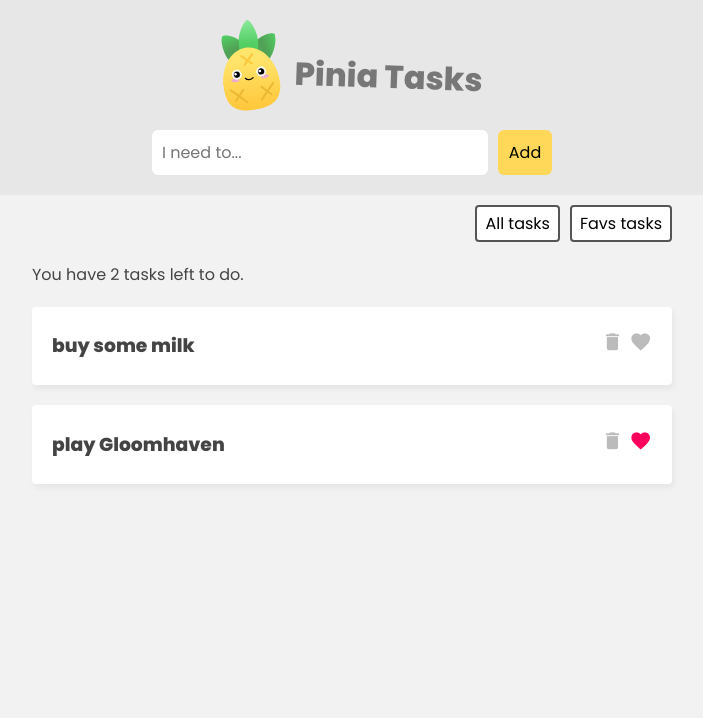
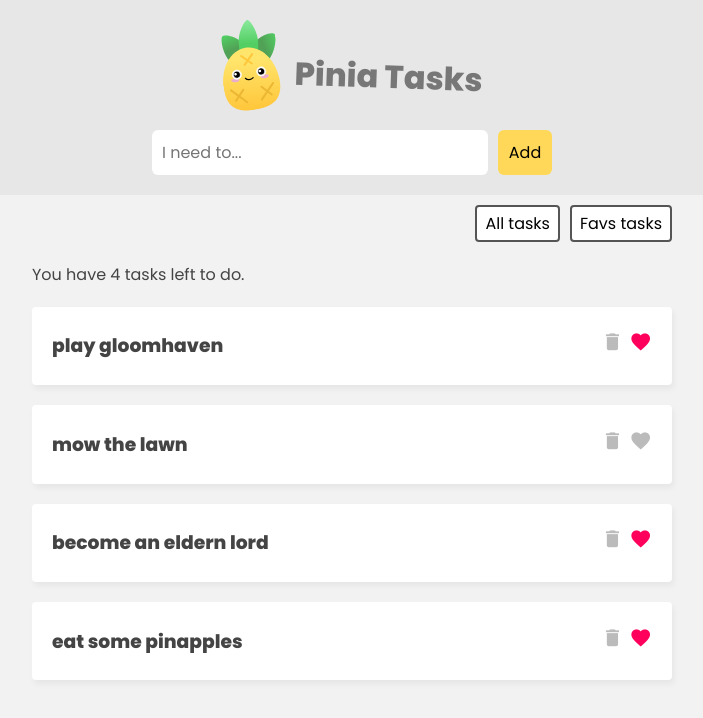
Before and after one commit to cblokkeel/pinia-tasks, a Vue app: page / in a window 1280 px wide. Shown: the top 718 px of the page, without its empty margins (288-991 px from the left). Built offline with nearby package versions, Linux system fonts and the light colour scheme; data requests are answered from the project's data file.

Commit message:
add db.json and load data with async await

```diff
--- /dev/null
+++ b/data/db.json
@@ -0,0 +1,24 @@
+{
+  "tasks": [
+    {
+      "id": 1,
+      "title": "play gloomhaven",
+      "isFav": true
+    },
+    {
+      "id": 2,
+      "title": "mow the lawn",
+      "isFav": false
+    },
+    {
+      "title": "become an eldern lord",
+      "isFav": true,
+      "id": 3
+    },
+    {
+      "title": "eat some pinapples",
+      "isFav": true,
+      "id": 4
+    }
+  ]
+}
--- a/src/App.vue
+++ b/src/App.vue
@@ -14,13 +14,17 @@
       <button @click="handleUpdateFilter('favs')">Favs tasks</button>
     </nav>
 
-    <div class='task-list' v-if="filter === 'all'">
+    <div class="loading" v-if="taskStore.isLoading">
+      Loading tasks...
+    </div>
+
+    <div class='task-list' v-if="filter === 'all' && !taskStore.isLoading">
       <p>You have {{ taskStore.getTotalCount }} tasks left to do.</p>
       <div v-for='task in taskStore.tasks' key="task.id">
         <TaskDetails :task='task' />
       </div>
     </div>
-    <div class="task-list" v-if="filter === 'favs'">
+    <div class="task-list" v-if="filter === 'favs' && !taskStore.isLoading">
       <p>You have {{ taskStore.getFavoritesTasksCount }} favs tasks to do.</p>
       <div v-for='task in taskStore.getFavoritesTasks' key="task.id">
         <TaskDetails :task='task' />
@@ -36,6 +40,7 @@
 import { useTaskStore } from './stores/TaskStore';
 
 const taskStore = useTaskStore();
+taskStore.loadTasks();
 
 const filter = ref<'all' | 'favs'>('all');
 
--- a/src/assets/main.css
+++ b/src/assets/main.css
@@ -107,3 +107,12 @@
   color: #555;
   font-size: 1em;
 }
+.loading {
+  max-width: 640px;
+  border: 1px solid #ffd859;
+  background: #ffe9a0;
+  color: #3a3a3a;
+  padding: 5px 0;
+  text-align: center;
+  margin: 30px auto;
+}
--- a/src/stores/TaskStore.ts
+++ b/src/stores/TaskStore.ts
@@ -6,12 +6,12 @@
     isFav: boolean
 };
 
+const API_URL: string = 'http://localhost:3000/tasks';
+
 export const useTaskStore = defineStore('taskStore', {
-    state: (): { tasks: Task[] } => ({
-        tasks: [
-            { id: 1, title: 'buy some milk', isFav: false },
-            { id: 2, title: 'play Gloomhaven', isFav: true }
-        ]
+    state: (): { tasks: Task[], isLoading: boolean } => ({
+        tasks: [],
+        isLoading: false
     }),
     getters: {
         getFavoritesTasks(): Task[] {
@@ -25,15 +25,43 @@
         }
     },
     actions: {
-        addTask(task: Task) {
+        async loadTasks() {
+            this.isLoading = true;
+            const response = await fetch(API_URL);
+            const data: Task[] = await response.json();
+            this.tasks = data;
+            this.isLoading = false;
+        },
+        async addTask(task: Task) {
             this.tasks.push(task);
+
+            const response: Response = await fetch(API_URL, {
+                method: 'POST',
+                body: JSON.stringify(task),
+                headers: { 'Content-Type': 'application/json' }
+            });
+
+            if (!response.ok) { console.error('error happened'); }
         },
-        deleteTask(id: number) {
+        async deleteTask(id: number) {
             this.tasks = this.tasks.filter(task => task.id !== id);
+            const response: Response = await fetch(`${API_URL}/${id}`, {
+                method: 'DELETE',
+            });
+
+            if (!response.ok) { console.error('error happened'); }
         },
-        updateFavoriteTask(id: number) {
+        async updateFavoriteTask(id: number) {
             const task = this.tasks.find(task => task.id === id);
             if (task) { task.isFav = !task.isFav; }
+
+            const response: Response = await fetch(`${API_URL}/${id}`, {
+                method: 'PATCH',
+                body: JSON.stringify({ isFav: task?.isFav }),
+                headers: { 'Content-Type': 'application/json' }
+            });
+
+            if (!response.ok) { console.error('error happened'); }
         }
     }
 });
```
